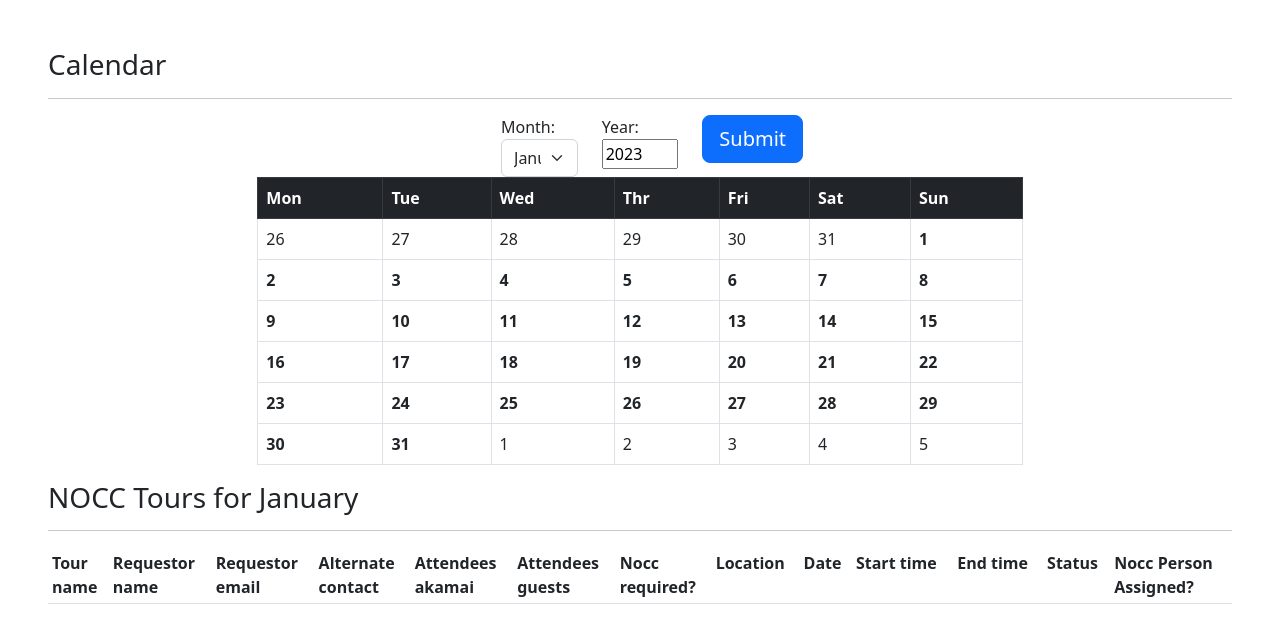
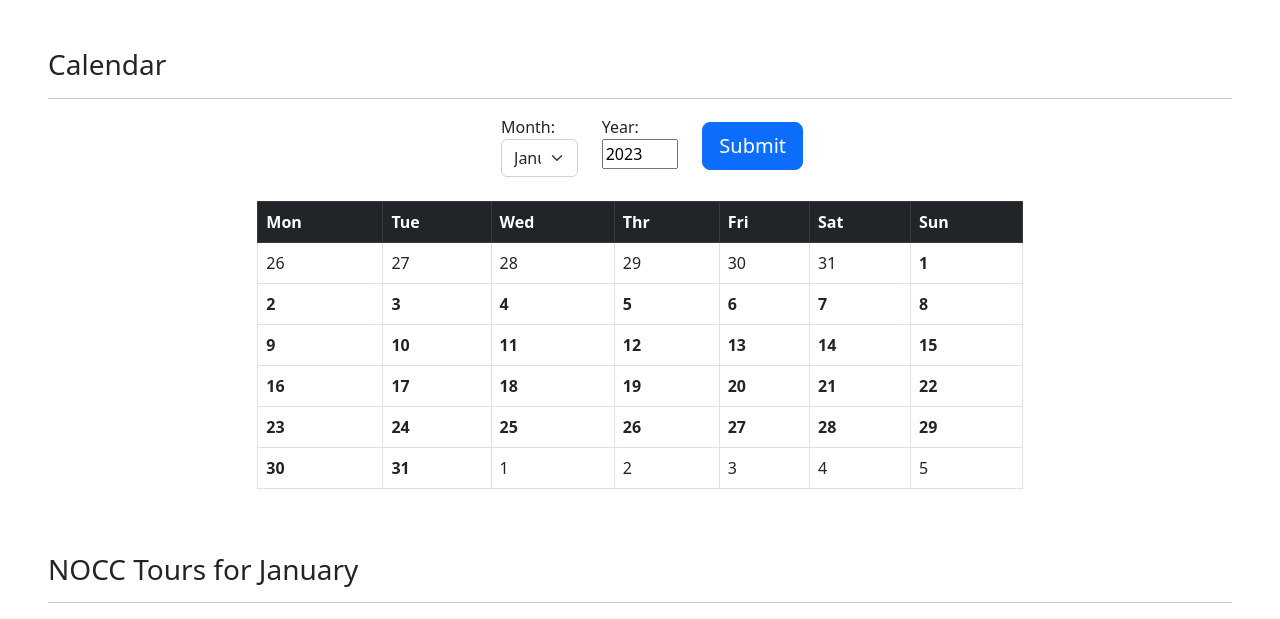
Before and after one commit to rysiekmirek/nocc-scheduler-app, a Django app: page /calendar/ in a window 1280 px wide. Shown: the part 94-713 px from the top of the page. Run offline with Django 4.2, Linux system fonts and the light colour scheme; data that the repository does not hold is empty.

Commit message:
add padding

```diff
--- a/templates/calendar.html
+++ b/templates/calendar.html
@@ -2,7 +2,7 @@
 {% block content %}
     <h3>Calendar</h3>
     <hr/>
-    <form class="row justify-content-center" action="" method="post">
+    <form class="row justify-content-center pb-4" action="" method="post">
         {% csrf_token %}
         <div class="col-1">
             <label for="month">Month:</label>
@@ -47,17 +47,18 @@
         </div>
         <div class="col-1">
             <label for="year">Year:</label>
-            <input class="input-group"
+            <input class="input-group input-group-lg"
                    type="text"
                    id="year"
                    name="year"
                    value="{{ year }}"/>
         </div>
-        <div class="col-1">
+        <div class="col-1 align-self-center">
             <button type="submit" class="btn btn-primary btn-lg">Submit</button>
         </div>
     </form>
-    <div class="table-responsive col-8 justify-content-center container">
+
+    <div class="table-responsive col-8 justify-content-center container pb-5">
         <table class="table table-bordered center-block">
             <thead class="table-dark">
                 <tr>
@@ -88,6 +89,7 @@
             </tbody>
         </table>
     </div>
+
     <div id="tours_table" class="table-responsive">
         <h3 id="date_head">NOCC Tours for {{ date }}</h3>
         <hr/>
```
